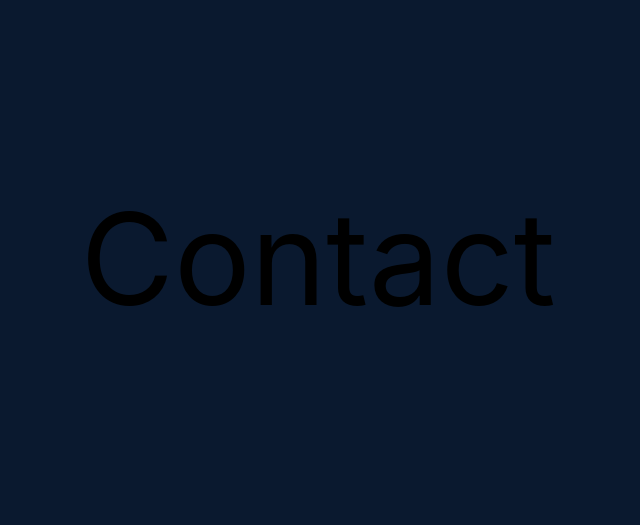
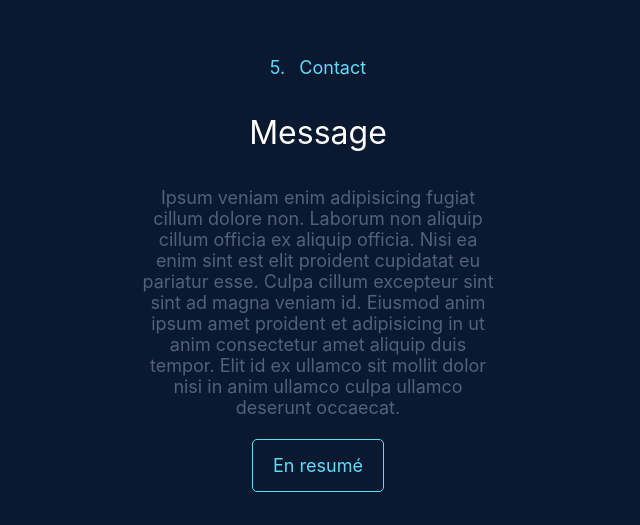
Before and after one commit to Solodk-E/website, a React (Create React App) app: page / in a window 1280 px wide. Shown: the part 4295-4820 px from the top of the page, without its empty margins (322-962 px from the left). Built offline with nearby package versions, Linux system fonts and the light colour scheme.

Commit message:
contact done + to do list

```diff
--- a/src/App.css
+++ b/src/App.css
@@ -257,12 +257,7 @@ a:link{
 }
 
 .title{
-  /* text-align: left;
-  margin-bottom: 5%;
-  margin-top: 4%;
-  display: flex;
-  flex-direction: row; */
-  display: flex;
+    display: flex;
     align-items: center;
     position: relative;
     width: 100%;
@@ -487,3 +482,63 @@ flex-direction: column;
   font-size:medium
 
 }
+
+#page5{
+  font-size: large;
+  width: 55vw;
+  margin-top: 2%;
+  background-color: #0A192F;;
+  display: flex;
+  flex-direction: column;
+  justify-content: center;
+  align-items: center;
+
+}
+
+.title2{
+  display: flex;
+  align-items: center;
+  justify-content: center;
+  position: relative;
+  width: 100%;
+  font-size: large;
+  white-space: nowrap;
+  margin-bottom: 5%;
+  color: #61DAFB;
+
+}
+
+#messageAccroche{
+  margin-bottom: 5%;
+  font-size: xx-large;
+  color: white;
+}
+
+
+#texteContact{
+  margin-bottom: 5%;
+  color:#c1cbeb66;
+  width:50%;
+
+}
+
+#cadreButton{
+  margin-bottom: 5%;
+
+}
+
+
+#resume2{
+  border: 1px solid #61DAFB;
+  border-radius: 5px;
+  color: #61DAFB;
+  height: 30px;
+  width: 25%;
+  align-content: center;
+  align-self:center;
+  vertical-align: middle;
+  padding: 15px;
+  padding-left: 20px;
+  padding-right: 20px;
+
+}
--- a/src/App.js
+++ b/src/App.js
@@ -7,6 +7,7 @@ import Mail from './Mail';
 import Accroche from './Accroche';
 import APropos from './APropos';
 import Experience from './Experience';
+import Contact from './Contact';
 
 function App() {
   return (
@@ -24,9 +25,7 @@ function App() {
         <div id="page4" className="page">
           Etudes
         </div>
-        <div id="page5" className="page">
-          Contact
-        </div>
+       <Contact/>
       </section>
       <Mail/>
       <Social/>
--- /dev/null
+++ b/src/Contact.js
@@ -0,0 +1,17 @@
+import React from 'react'
+
+function Contact() {
+    const email="solodk-e-dev@gmail.com"
+  return (
+    <div id="page5" className="page">
+        <div className="title2"><span className='spanNumber'>5.</span>Contact<div className="titleLine"></div></div>
+         <div id="messageAccroche">Message</div>
+         <div id="texteContact">Ipsum veniam enim adipisicing fugiat cillum dolore non. Laborum non aliquip cillum officia ex aliquip officia. Nisi ea enim sint est elit proident cupidatat eu pariatur esse. Culpa cillum excepteur sint sint ad magna veniam id. Eiusmod anim ipsum amet proident et adipisicing in ut anim consectetur amet aliquip duis tempor. Elit id ex ullamco sit mollit dolor nisi in anim ullamco culpa ullamco deserunt occaecat.</div>
+         <div id="cadreButton">
+         <a id="resume2" href={`mailto:${email}`}>En resumé</a>
+         </div>
+    </div>
+  )
+}
+
+export default Contact
```
Also changed, not shown: sprints.txt (added).
